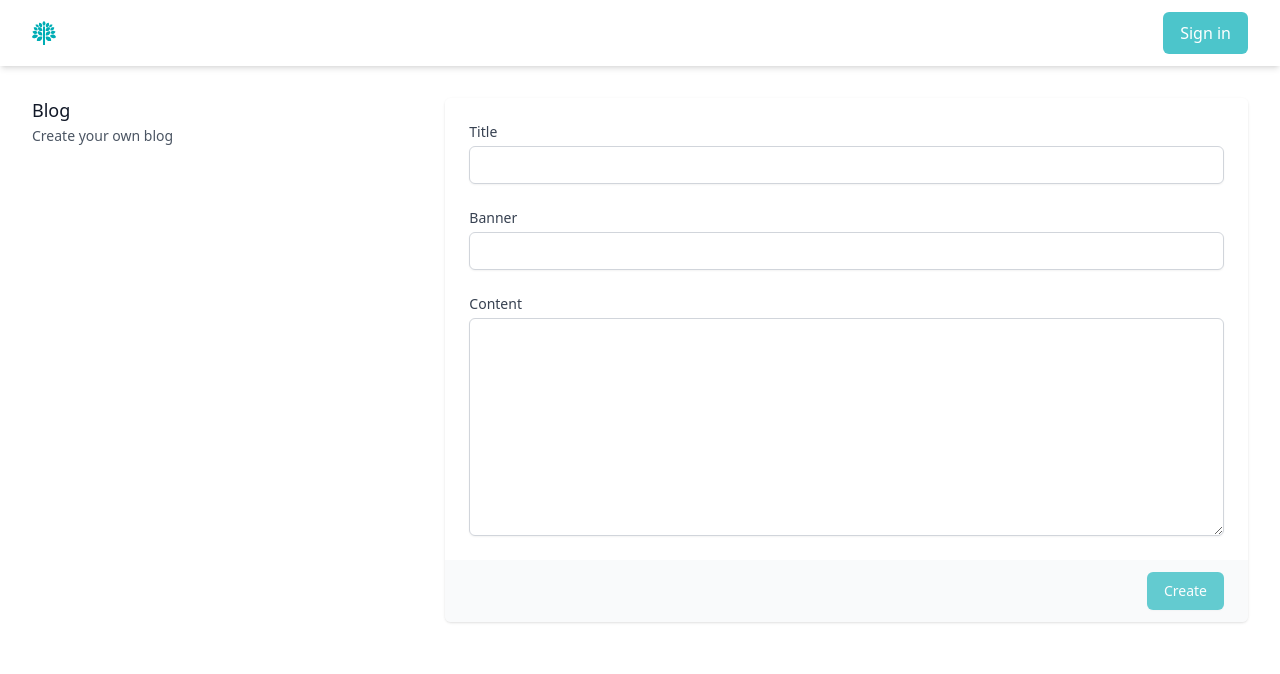
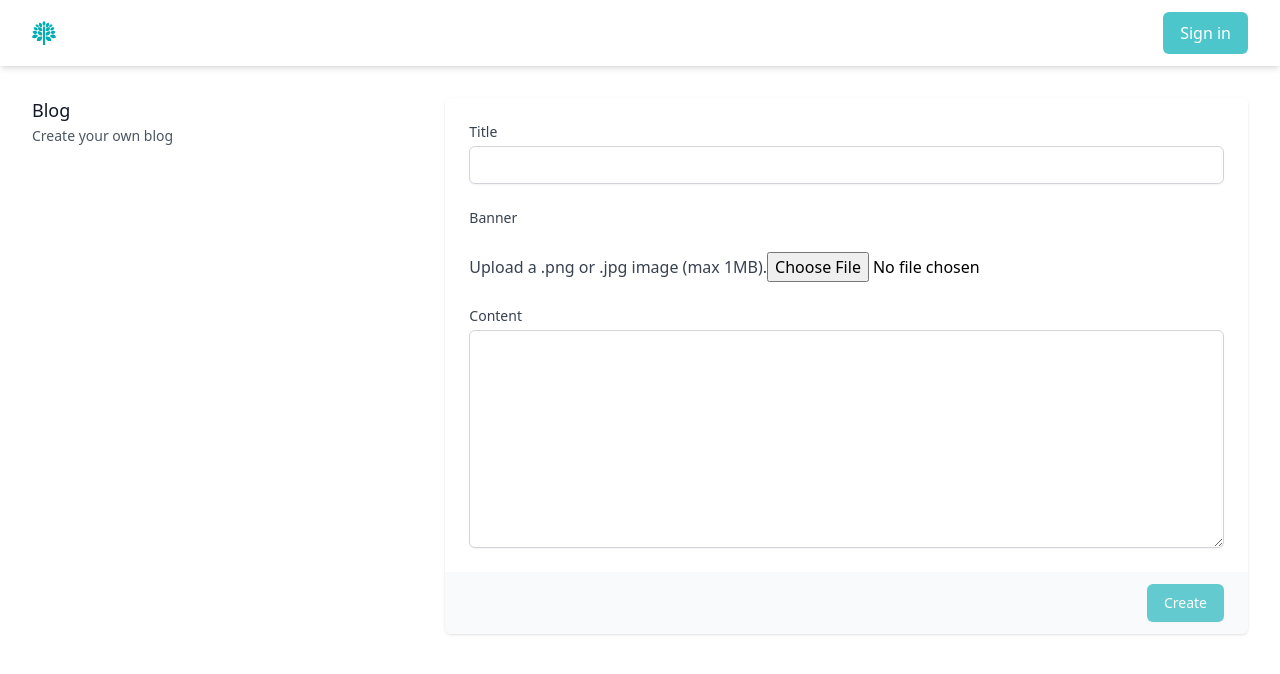
Before and after one commit to Miigaarino/skill-share, a Next.js app: page /blog/create in a window 1280 px wide. Shown: the top 674 px of the page. Built offline with nearby package versions, Linux system fonts and the light colour scheme; no server answers.

Commit message:
image upload when creating blog

```diff
--- a/package.json
+++ b/package.json
@@ -17,6 +17,7 @@
     "@tanstack/react-table": "^8.5.11",
     "apollo-server-core": "^3.10.1",
     "apollo-server-micro": "^3.10.1",
+    "aws-sdk": "^2.1199.0",
     "graphql": "^16.6.0",
     "graphql-scalars": "^1.18.0",
     "graphql-tag": "^2.12.6",
--- /dev/null
+++ b/pages/api/upload-image.ts
@@ -0,0 +1,38 @@
+import aws from "aws-sdk";
+import { NextApiRequest, NextApiResponse } from "next";
+
+export default async function handler(
+  req: NextApiRequest,
+  res: NextApiResponse
+) {
+  try {
+    const s3 = new aws.S3({
+      accessKeyId: process.env.APP_AWS_ACCESS_KEY,
+      secretAccessKey: process.env.APP_AWS_SECRET_KEY,
+      region: process.env.APP_AWS_REGION,
+    });
+
+    aws.config.update({
+      accessKeyId: process.env.APP_AWS_ACCESS_KEY,
+      secretAccessKey: process.env.APP_AWS_SECRET_KEY,
+      region: process.env.APP_AWS_REGION,
+      signatureVersion: "v4",
+    });
+
+    const post = s3.createPresignedPost({
+      Bucket: process.env.AWS_S3_BUCKET_NAME,
+      Fields: {
+        key: req.query.file,
+      },
+      Expires: 60, // seconds
+      Conditions: [
+        ["content-length-range", 0, 5048576], // up to 1 MB
+      ],
+    });
+
+    // 4.
+    return res.status(200).json(post);
+  } catch (error) {
+    console.log(error);
+  }
+}
--- a/pages/blog/create.tsx
+++ b/pages/blog/create.tsx
@@ -1,4 +1,4 @@
-import { InputHTMLAttributes } from "react";
+import { ChangeEvent, InputHTMLAttributes } from "react";
 
 import { useSession } from "next-auth/react";
 
@@ -62,12 +62,42 @@ export default function CreateBlog() {
   const {
     register,
     handleSubmit,
+    setValue,
     formState: { errors, isDirty },
   } = methods;
 
   const [createBlog] = useMutation<MutationData, MutationVars>(Mutation, {
     refetchQueries: [Query],
   });
+
+  async function uploadPhoto(e: ChangeEvent<HTMLInputElement>) {
+    const file = e.target.files && e.target.files[0];
+    const filename = encodeURIComponent(file?.name as string);
+    try {
+      const res = await fetch(`/api/upload-image?file=${filename}`);
+      const data = await res.json();
+      const formData = new FormData();
+
+      Object.entries({ ...data.fields, file }).forEach(([key, value]) => {
+        formData.append(key, value as string);
+      });
+
+      await toast.promise(
+        fetch(data.url, {
+          method: "POST",
+          body: formData,
+        }),
+        {
+          loading: "Uploading...",
+          success: "Image successfully uploaded!🎉",
+          error: `Upload failed 😥 Please try again`,
+        }
+      );
+      setValue("banner", filename, { shouldDirty: true });
+    } catch (error) {
+      console.log(error);
+    }
+  }
 
   function onSubmit({
     title,
@@ -79,9 +109,16 @@ export default function CreateBlog() {
     content: string;
   }) {
     try {
+      const imageUrl = `https://${process.env.NEXT_PUBLIC_AWS_S3_BUCKET_NAME}.s3.amazonaws.com/${banner}`;
+
       toast.promise(
         createBlog({
-          variables: { author_id: session?.user?.id, banner, content, title },
+          variables: {
+            author_id: session?.user?.id,
+            banner: imageUrl,
+            content,
+            title,
+          },
         }),
         {
           loading: "Creating...",
@@ -112,7 +149,18 @@ export default function CreateBlog() {
                 <div className="shadow sm:overflow-hidden sm:rounded-md">
                   <div className="space-y-6 bg-white px-4 py-5 sm:p-6">
                     <Input name="title" title="Title" />
-                    <Input name="banner" title="Banner" />
+                    <p className="text-sm font-medium text-gray-700">Banner</p>
+                    <label className="block">
+                      <span className="text-gray-700">
+                        Upload a .png or .jpg image (max 1MB).
+                      </span>
+                      <input
+                        onChange={uploadPhoto}
+                        type="file"
+                        accept="image/png, image/jpeg, image/jpg"
+                        name="image"
+                      />
+                    </label>
                     <div>
                       <label
                         htmlFor="Content"
```
Also changed, not shown: 1 other file (tests, documents, lock files or other folders).
